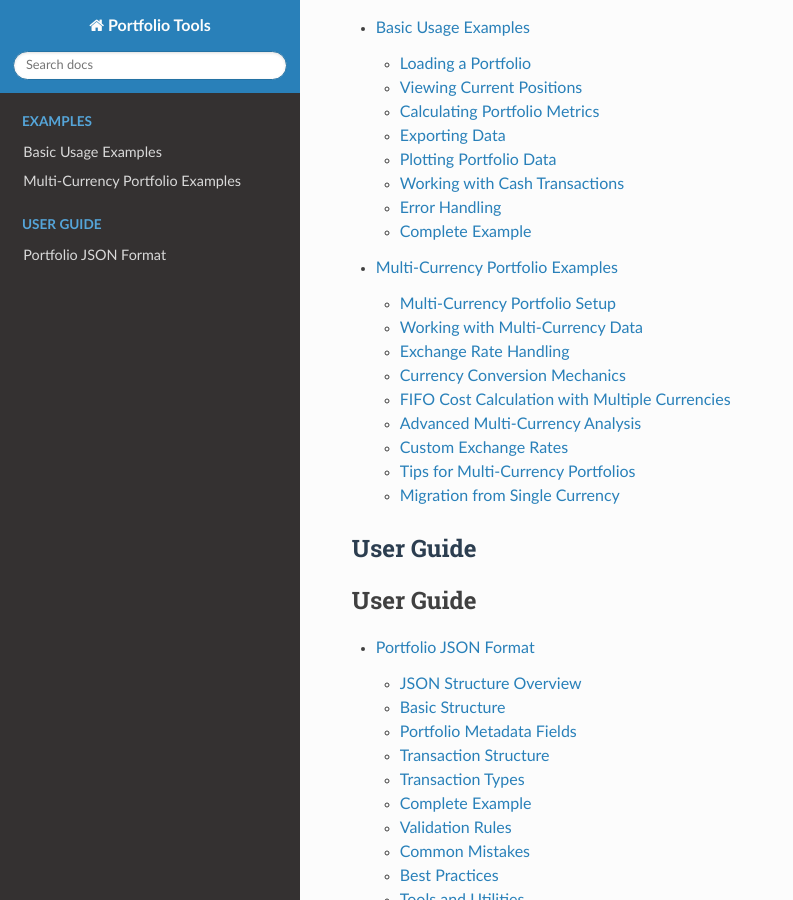
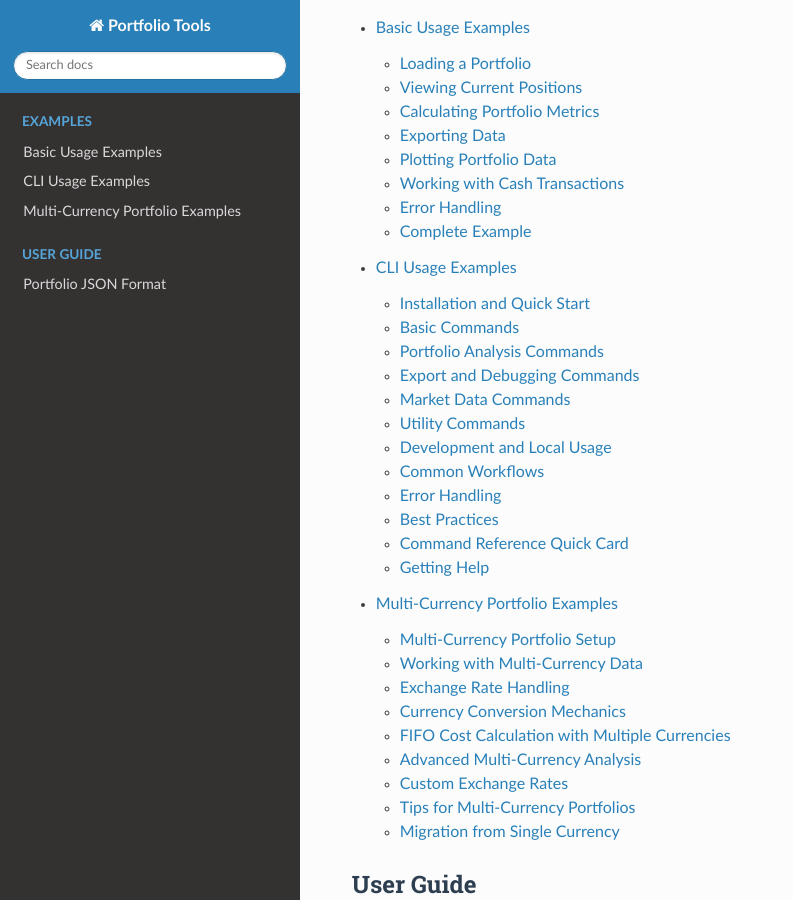
Before and after one commit to ggenzone/portfolio-toolkit, a Sphinx documentation site: the page built from docs/index.rst, in a window 1280 px wide and 900 px high, scrolled down 2081 px. Shown: the whole window, without its empty margins (0-793 px from the left). Built offline with Sphinx 7.4.7 and the Read the Docs theme 3.1.0, drawn with Linux system fonts in a browser that asks for light colours; pages that are not in the unit, such as notebooks, are missing from menus; part of the change alters nothing that is shown; some of the changed text lies outside the part shown.

```diff
--- /dev/null
+++ b/docs/examples/cli_usage.rst
@@ -0,0 +1,448 @@
+CLI Usage Examples
+==================
+
+This section provides comprehensive examples of how to use the Portfolio Tools command-line interface (CLI). The CLI has been built using the Click framework for an intuitive and user-friendly experience.
+
+Installation and Quick Start
+-----------------------------
+
+After installing the package, you can access the CLI directly:
+
+.. code-block:: bash
+
+   # Install the package
+   pip install -e .
+
+   # View available commands
+   portfolio-tools --help
+
+   # Check version
+   portfolio-tools --version
+
+Basic Commands
+--------------
+
+Help and Information
+~~~~~~~~~~~~~~~~~~~~
+
+.. code-block:: bash
+
+   # Main help
+   portfolio-tools --help
+
+   # Help for specific command
+   portfolio-tools composition --help
+   portfolio-tools plot --help
+
+Version Information
+~~~~~~~~~~~~~~~~~~~
+
+.. code-block:: bash
+
+   # Show version
+   portfolio-tools --version
+
+Portfolio Analysis Commands
+---------------------------
+
+Portfolio Composition
+~~~~~~~~~~~~~~~~~~~~~~
+
+Analyze and visualize portfolio composition by different criteria:
+
+.. code-block:: bash
+
+   # Basic composition plot
+   portfolio-tools composition -f portfolio.json
+
+   # Using a specific portfolio file
+   portfolio-tools composition -f tests/examples/basic_portfolio.json
+
+Example output: Opens a matplotlib window showing portfolio composition as a pie chart.
+
+Portfolio Evolution
+~~~~~~~~~~~~~~~~~~~
+
+Plot the evolution of your portfolio value over time:
+
+.. code-block:: bash
+
+   # Plot portfolio evolution
+   portfolio-tools plot-portfolio -f portfolio.json
+
+   # With example file
+   portfolio-tools plot-portfolio -f tests/examples/multi_currency_portfolio.json
+
+Current Positions
+~~~~~~~~~~~~~~~~~
+
+Display current portfolio positions in a formatted table:
+
+.. code-block:: bash
+
+   # Show current positions
+   portfolio-tools print-positions -f portfolio.json
+
+   # Show positions for a specific date
+   portfolio-tools print-positions -f portfolio.json -d 2025-06-15
+
+Example output:
+
+.. code-block:: text
+
+   Current positions as of 2025-07-17:
+   | Ticker  | Price Base  | Cost        | Quantity  | Value Base  | Return (%)  |
+   |---------|-------------|-------------|-----------|-------------|-------------|
+   | AAPL    | 181.06      | 500.25      | 5.00      | 905.29      | 80.97       |
+   | __EUR   | 1.00        | 499.75      | 499.75    | 499.75      | 0.00        |
+   |---------|-------------|-------------|-----------|-------------|-------------|
+   | TOTAL   |             | 1000.00     |           | 1405.04     | 40.50       |
+
+Export and Debugging Commands
+-----------------------------
+
+Export Transactions
+~~~~~~~~~~~~~~~~~~~
+
+Export all portfolio transactions in CSV format:
+
+.. code-block:: bash
+
+   # Export transactions
+   portfolio-tools export-transactions -f portfolio.json
+
+Example output:
+
+.. code-block:: text
+
+   Date,Ticker,Type,Quantity,Price,Currency
+   2023-01-15,AAPL,buy,10,150.25,USD
+   2023-02-01,__EUR,deposit,500.00,1.00,EUR
+   2023-03-15,AAPL,sell,2,160.50,USD
+
+Debug DataFrame
+~~~~~~~~~~~~~~~
+
+Dump the internal DataFrame for debugging purposes:
+
+.. code-block:: bash
+
+   # Dump portfolio DataFrame
+   portfolio-tools dump-data-frame -f portfolio.json
+
+Market Data Commands
+--------------------
+
+Individual Asset Analysis
+~~~~~~~~~~~~~~~~~~~~~~~~~
+
+Plot price evolution of specific assets:
+
+.. code-block:: bash
+
+   # Plot single asset in USD
+   portfolio-tools plot AAPL USD
+
+   # Plot multiple assets in EUR
+   portfolio-tools plot AAPL,MSFT,GOOGL EUR
+
+   # Plot with different currency
+   portfolio-tools plot SHOP,RY.TO CAD
+
+Asset Correlation Analysis
+~~~~~~~~~~~~~~~~~~~~~~~~~~
+
+Calculate correlation between multiple assets:
+
+.. code-block:: bash
+
+   # Basic correlation analysis
+   portfolio-tools correlation -t AAPL,MSFT,GOOGL
+
+   # Correlation with international stocks
+   portfolio-tools correlation -t AAPL,ASML,TSM
+
+Example output:
+
+.. code-block:: text
+
+   |-------------------------------------|
+   | Ticker 1  | Ticker 2  | Correlation |
+   |-----------|-----------|-------------|
+   | AAPL      | MSFT      | 0.7521      |
+   | AAPL      | GOOGL     | 0.6834      |
+   | MSFT      | GOOGL     | 0.8102      |
+   |-------------------------------------|
+
+Ticker Information
+~~~~~~~~~~~~~~~~~~
+
+Get detailed information about specific tickers:
+
+.. code-block:: bash
+
+   # Basic ticker information
+   portfolio-tools ticker-info AAPL
+
+   # International ticker
+   portfolio-tools ticker-info ASML
+
+Example output:
+
+.. code-block:: text
+
+   📊 Ticker Information: AAPL
+   ==================================================
+   💰 Currency: USD
+
+   🏢 Company Name        : Apple Inc.
+   🏭 Sector             : Technology
+   🔧 Industry           : Consumer Electronics
+   🌍 Country            : United States
+   💹 Market Cap         : $3.2T
+   💵 Current Price      : 208.62 USD
+   📉 Previous Close     : 207.15 USD
+   📊 Beta               : 1.25
+   📈 P/E Ratio          : 32.4
+   💰 Dividend Yield     : 0.45%
+   📉 52W Low            : 164.08 USD
+   📈 52W High           : 237.23 USD
+
+   ✅ Information retrieved and cached for AAPL
+
+Currency Conversion
+~~~~~~~~~~~~~~~~~~~
+
+Convert ticker prices between currencies:
+
+.. code-block:: bash
+
+   # Convert AAPL prices to EUR (default 5 days)
+   portfolio-tools convert-currency AAPL EUR
+
+   # Show more historical days
+   portfolio-tools convert-currency AAPL EUR --days 10
+
+   # Convert Canadian stock to USD
+   portfolio-tools convert-currency SHOP USD --days 3
+
+Example output:
+
+.. code-block:: text
+
+   💱 Converting AAPL prices to EUR
+   ==================================================
+   📊 Original currency: USD
+
+   📈 Recent 5 days of price data:
+                Original (USD)  Converted (EUR)
+   2025-07-11         205.12         186.45
+   2025-07-12         207.85         188.93
+   2025-07-15         208.21         189.26
+   2025-07-16         209.44         190.38
+   2025-07-17         208.62         189.63
+
+   📊 Summary Statistics:
+   Latest price (USD): 208.62
+   Latest price (EUR): 189.63
+   Daily change: -0.39%
+
+   ✅ Successfully converted AAPL from USD to EUR
+
+Utility Commands
+----------------
+
+Cache Management
+~~~~~~~~~~~~~~~~
+
+Clear cached data to force fresh downloads:
+
+.. code-block:: bash
+
+   # Clear all cache files
+   portfolio-tools clear-cache
+
+Example output:
+
+.. code-block:: text
+
+   Found 9 cache files to delete:
+     - 4 historical data files
+     - 5 ticker info files
+
+   Deleted: 20250717-AAPL_historical_data.pkl
+   Deleted: 20250717-CADEUR=X_historical_data.pkl
+   Deleted: 20250717-USDEUR=X_historical_data.pkl
+   Deleted: 20250717-SHOP_historical_data.pkl
+   Deleted: 20250717-AAPL_info.pkl
+
+   ✅ Successfully cleared 9 cache files.
+
+Development and Local Usage
+---------------------------
+
+For development purposes, you can also run commands using the module directly:
+
+.. code-block:: bash
+
+   # Using module directly
+   python -m cli.cli --help
+   python -m cli.cli composition -f portfolio.json
+   python -m cli.cli ticker-info AAPL
+
+Common Workflows
+----------------
+
+Portfolio Analysis Workflow
+~~~~~~~~~~~~~~~~~~~~~~~~~~~~
+
+Complete workflow for analyzing a portfolio:
+
+.. code-block:: bash
+
+   # 1. Check portfolio positions
+   portfolio-tools print-positions -f my_portfolio.json
+
+   # 2. Analyze composition
+   portfolio-tools composition -f my_portfolio.json
+
+   # 3. Check portfolio evolution
+   portfolio-tools plot-portfolio -f my_portfolio.json
+
+   # 4. Export data for external analysis
+   portfolio-tools export-transactions -f my_portfolio.json > transactions.csv
+
+Market Research Workflow
+~~~~~~~~~~~~~~~~~~~~~~~~~
+
+Research workflow for new investments:
+
+.. code-block:: bash
+
+   # 1. Get detailed ticker information
+   portfolio-tools ticker-info NVDA
+
+   # 2. Check price evolution in your preferred currency
+   portfolio-tools plot NVDA EUR
+
+   # 3. Compare with similar stocks
+   portfolio-tools correlation -t NVDA,AMD,INTC
+
+   # 4. Convert prices to your base currency
+   portfolio-tools convert-currency NVDA EUR --days 30
+
+Error Handling
+--------------
+
+The CLI provides helpful error messages for common issues:
+
+File Not Found
+~~~~~~~~~~~~~~
+
+.. code-block:: bash
+
+   $ portfolio-tools composition -f nonexistent.json
+   Error: Portfolio file 'nonexistent.json' not found.
+
+Invalid Ticker
+~~~~~~~~~~~~~~
+
+.. code-block:: bash
+
+   $ portfolio-tools ticker-info INVALID
+   ❌ Error getting ticker information: No data found for ticker INVALID
+
+Missing Arguments
+~~~~~~~~~~~~~~~~~
+
+.. code-block:: bash
+
+   $ portfolio-tools plot
+   Usage: portfolio-tools plot [OPTIONS] TICKERS CURRENCY
+   Try 'portfolio-tools plot --help' for help.
+
+   Error: Missing argument 'TICKERS'.
+
+Network Issues
+~~~~~~~~~~~~~~
+
+.. code-block:: bash
+
+   $ portfolio-tools ticker-info AAPL
+   ❌ Error getting ticker information: HTTPSConnectionPool(...): Max retries exceeded
+
+Best Practices
+--------------
+
+1. **Use absolute paths** for portfolio files when running from different directories:
+
+   .. code-block:: bash
+
+      portfolio-tools composition -f /path/to/portfolio.json
+
+2. **Clear cache periodically** to ensure fresh data:
+
+   .. code-block:: bash
+
+      portfolio-tools clear-cache
+
+3. **Use specific dates** for historical analysis:
+
+   .. code-block:: bash
+
+      portfolio-tools print-positions -f portfolio.json -d 2025-06-30
+
+4. **Combine commands** for comprehensive analysis:
+
+   .. code-block:: bash
+
+      # Analysis script
+      portfolio-tools clear-cache
+      portfolio-tools print-positions -f portfolio.json
+      portfolio-tools composition -f portfolio.json
+      portfolio-tools plot-portfolio -f portfolio.json
+
+5. **Export data** for further analysis in other tools:
+
+   .. code-block:: bash
+
+      portfolio-tools export-transactions -f portfolio.json > analysis/transactions.csv
+
+Command Reference Quick Card
+----------------------------
+
+.. code-block:: text
+
+   Portfolio Commands:
+   ├── composition          Plot portfolio composition
+   ├── plot-portfolio       Plot portfolio evolution
+   ├── print-positions      Show current positions
+   ├── export-transactions  Export transactions to CSV
+   └── dump-data-frame     Debug portfolio DataFrame
+
+   Market Data Commands:
+   ├── plot                Plot asset price evolution
+   ├── correlation         Calculate asset correlations
+   ├── ticker-info         Show detailed ticker info
+   └── convert-currency    Convert prices between currencies
+
+   Utility Commands:
+   ├── clear-cache         Clear cached data
+   ├── --help             Show help information
+   └── --version          Show version
+
+Getting Help
+------------
+
+For more help with any command:
+
+.. code-block:: bash
+
+   # General help
+   portfolio-tools --help
+
+   # Command-specific help
+   portfolio-tools <command> --help
+
+   # Example
+   portfolio-tools ticker-info --help
--- a/docs/index.rst
+++ b/docs/index.rst
@@ -24,7 +24,7 @@ Features
 * **Portfolio Analytics**: Comprehensive analysis tools including returns, composition, and evolution tracking
 * **Data Visualization**: Rich plotting capabilities for portfolio composition and performance analysis
 * **CSV Export**: Export transaction data and portfolio positions to CSV format
-* **CLI Interface**: Command-line tools for portfolio management and analysis
+* **CLI Interface**: Powerful command-line tools built with Click for portfolio analysis, data visualization, and market research
 
 Quick Start
 -----------
@@ -128,6 +128,7 @@ Examples
    :caption: Examples
 
    examples/basic_usage
+   examples/cli_usage
    examples/multi_currency
    examples/advanced_analysis
 
```
